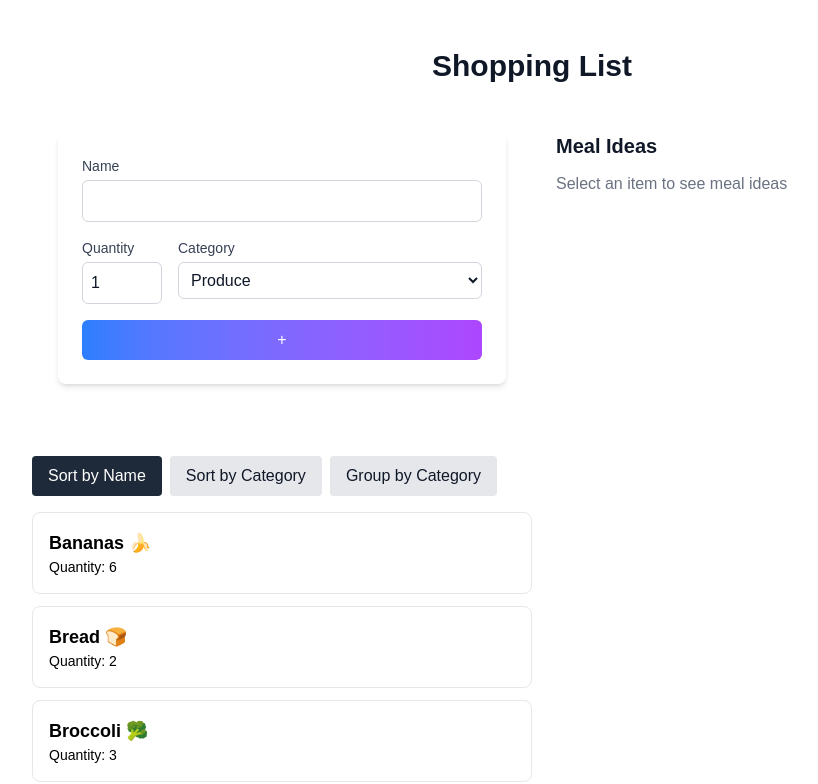
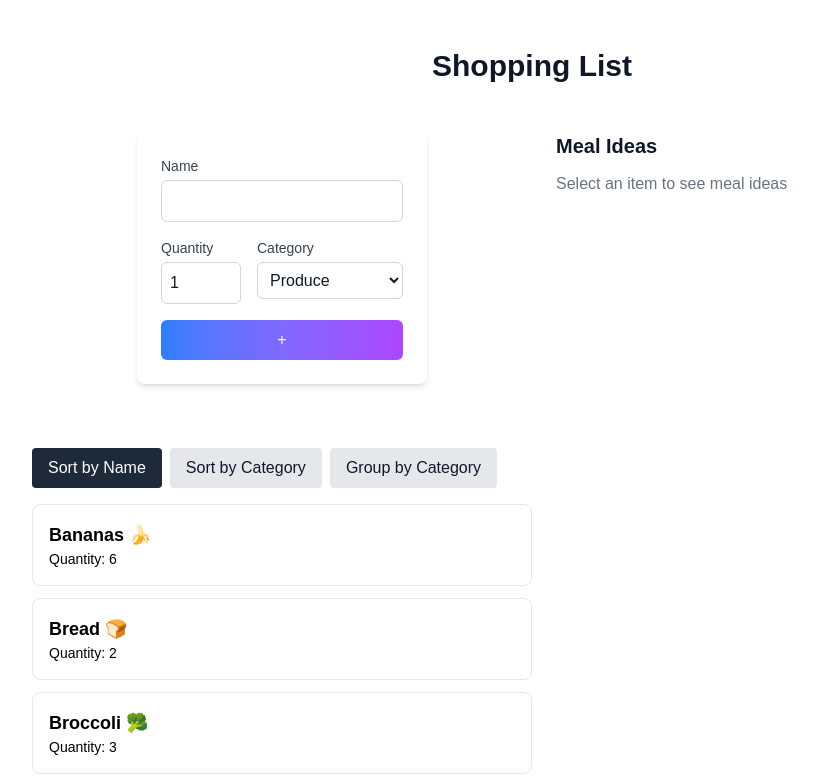
Before and after one commit to RealTestingp/cprg306-assignments, a Next.js app: page /week-8 in a window 1280 px wide. Shown: the top 784 px of the page, without its empty margins (108-926 px from the left). Built offline with nearby package versions, Linux system fonts and the light colour scheme.

Commit message:
removed div class styling for gap between form and buttons

```diff
--- a/app/week-8/page.js
+++ b/app/week-8/page.js
@@ -22,9 +22,8 @@ const App = () => {
     <main className="min-h-screen bg-white dark:bg-gray-900 text-gray-900 dark:text-white p-6 flex flex-col items-center gap-6 pt-12">
       <h1 className="text-3xl font-bold mb-6">Shopping List</h1>
       <div className="flex items-start gap-6" style={{ width: '1000px' }}>
-        <div style={{ width: '500px' }} className="shrink-0">
+        <div style={{ width: '500px' }} className="shrink-0 flex flex-col gap-6">
           <NewItem onAddItem={handleAddItem} />
-          <div style={{ height: '32px' }}></div>
           <ItemList items={itemList} onItemSelect={handleItemSelect}/>
         </div>
         <div style={{ width: '350px' }} className="shrink-0">
```
